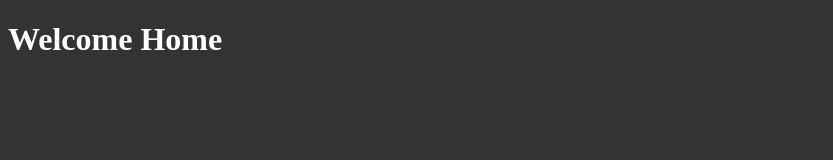
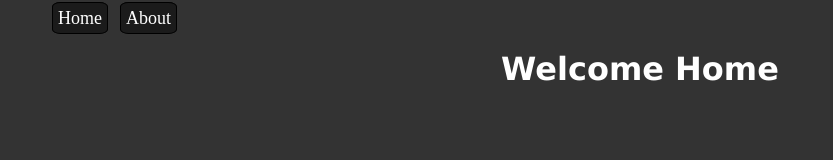
Before and after one commit to YeseniaEC/nodejs, a website: page public/index.html in a window 1280 px wide. Shown: the whole page, without its empty margins (0-833 px from the left). Drawn offline with Linux system fonts and the light colour scheme.

Commit message:
added some styling

```diff
--- a/public/css/styles.css
+++ b/public/css/styles.css
@@ -2,3 +2,30 @@ body {
     background:  #333;
     color: #fff;
 }
+
+h1, h2, p {
+    font-family: Verdana, Geneva, Tahoma, sans-serif;
+    font-weight: 800;
+    text-align: center;
+}
+
+ul {
+    list-style-type: none;
+    display: inline;
+}
+
+li, a {
+    text-decoration: none;
+    color: #fff;
+    display: inline;
+    margin: 2px;
+    font-size: 18px;
+}
+
+a {
+    border: 1px solid black;
+    margin: 2px;
+    padding: 5px;
+    background-color: rgb(27, 27, 27);
+    border-radius: 15%;
+}
--- a/public/index.html
+++ b/public/index.html
@@ -8,6 +8,13 @@
     <title>HomePage</title>
 </head>
 <body>
+    <nav>
+        <ul>
+            <li><a href="index.html">Home</a></li>
+            <li><a href="about.html">About</a></li>
+        </ul>
+    </nav>
     <h1>Welcome Home</h1>
+
 </body>
 </html>
```
Also changed, not shown: public/about.html (+6 -0 lines), public/404.html (line endings or trailing spaces).
